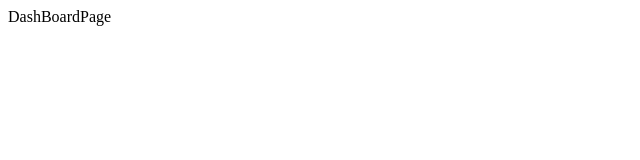
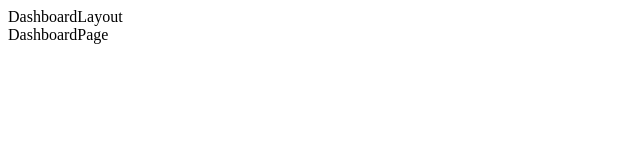
Before and after one commit to sc30gsw/next14-routing-tutorial, a Next.js app: page /dashboard in a window 1280 px wide. Shown: the top 160 px of the page, without its empty margins (0-640 px from the left). Built offline with nearby package versions, Linux system fonts and the light colour scheme.

Commit message:
💄 layoutの作成

```diff
--- /dev/null
+++ b/src/app/dashboard/layout.tsx
@@ -0,0 +1,12 @@
+import React, { ReactNode } from 'react'
+
+const DashboardLayout = ({ children }: Readonly<{ children: ReactNode }>) => {
+  return (
+    <div>
+      <div>DashboardLayout</div>
+      <div>{children}</div>
+    </div>
+  )
+}
+
+export default DashboardLayout
--- a/src/app/dashboard/page.tsx
+++ b/src/app/dashboard/page.tsx
@@ -1,7 +1,7 @@
 import React from 'react'
 
-const DashBoardPage = () => {
-  return <div>DashBoardPage</div>
+const DashboardPage = () => {
+  return <div>DashboardPage</div>
 }
 
-export default DashBoardPage
+export default DashboardPage
```
Also changed, not shown: src/app/dashboard/settings/layout.tsx (added, +12 -0 lines).
